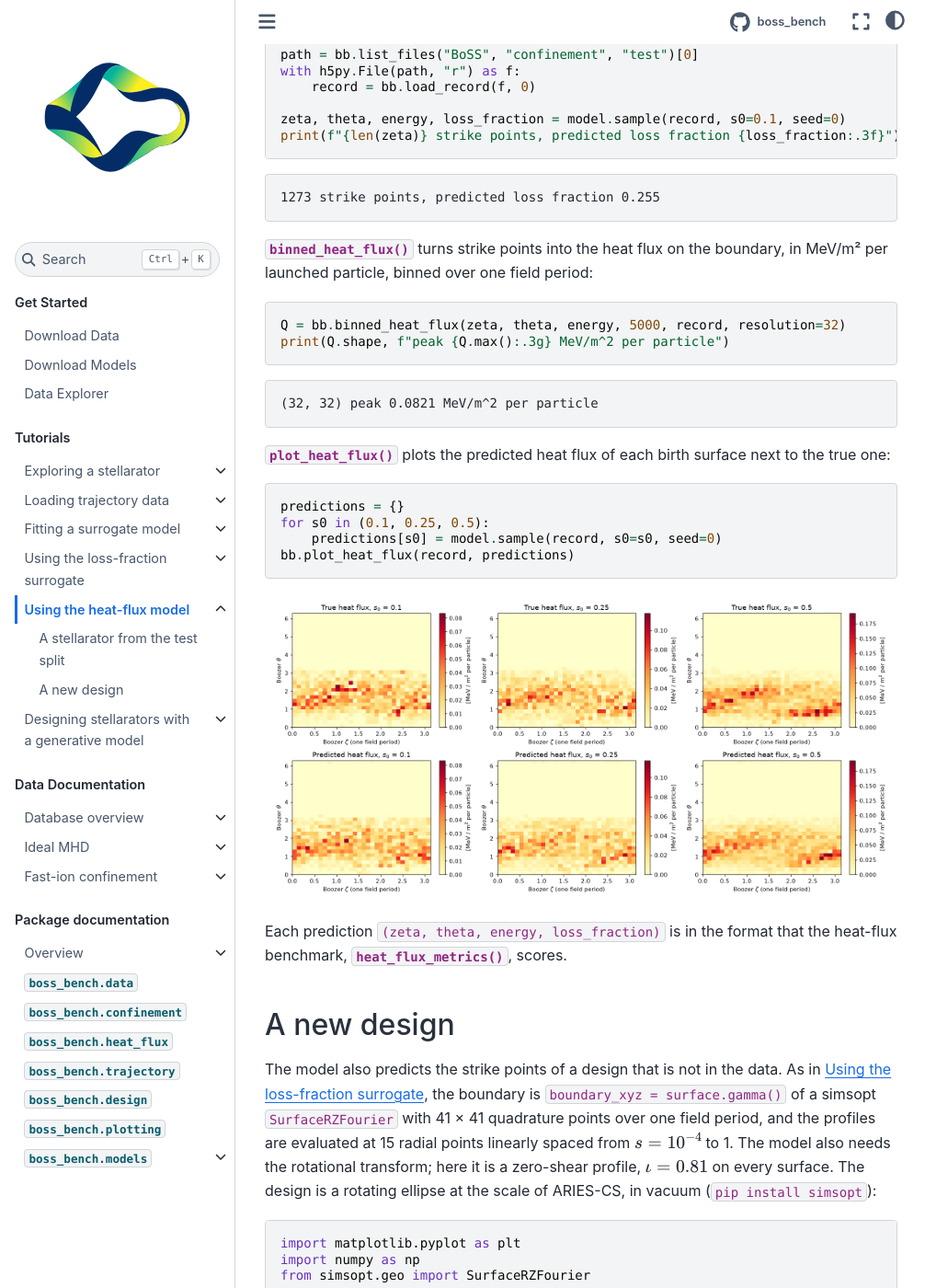
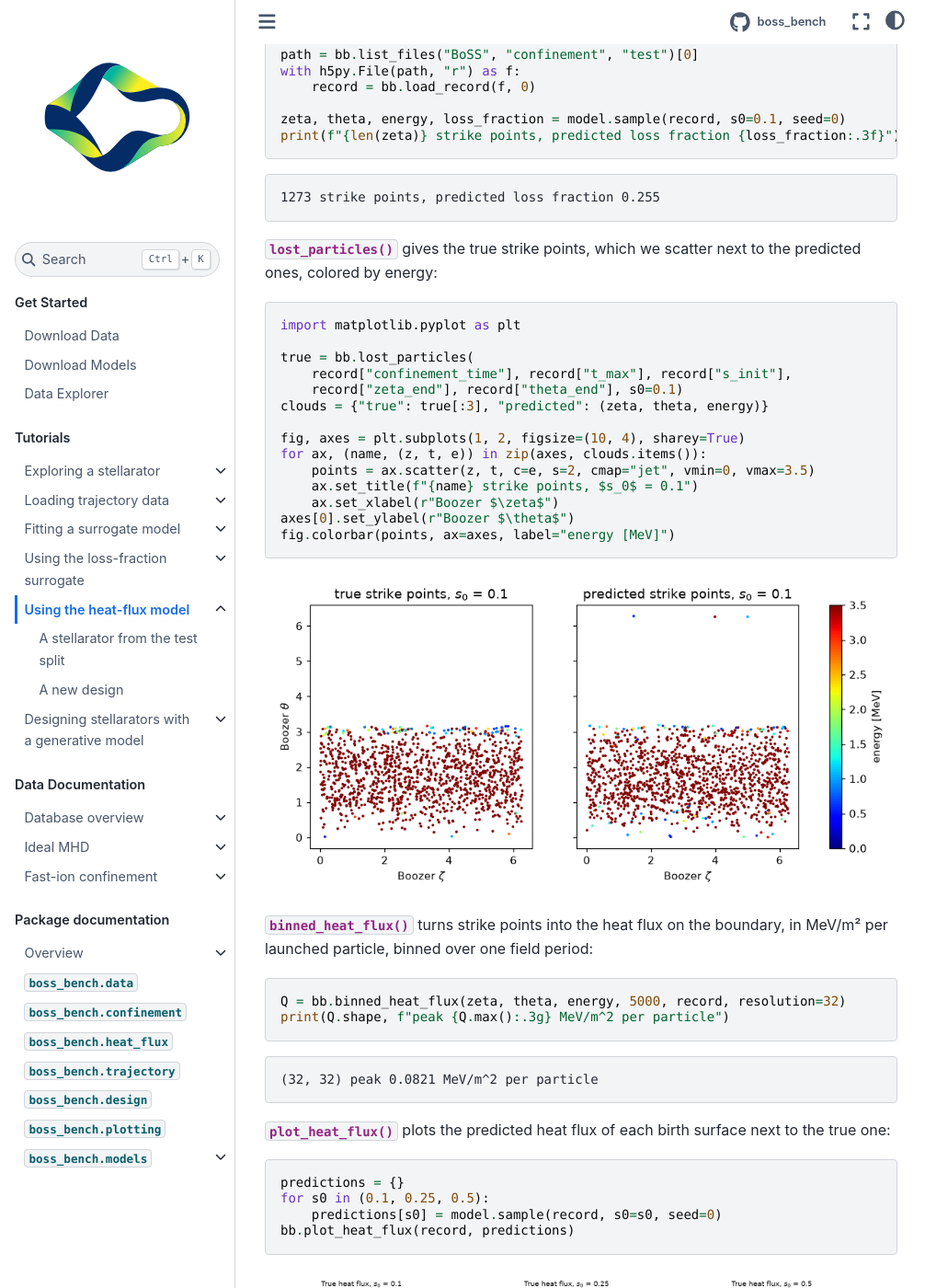
Before and after one commit to mishapadidar/boss_website, a Sphinx documentation site: the page built from docs/tutorials/using-heat-flux-model.md, in a window 1280 px wide and 1400 px high, scrolled down 768 px. Shown: the whole window at 92% size, without its empty margins (0-1031 px from the left). Built offline with Sphinx 7.4.7 and the Sphinx Book theme 1.1.4, drawn with Linux system fonts in a browser that asks for light colours; comment, search, counter and statistics services are not loaded; some of the changed text lies outside the part shown.

Commit message:
Tutorials: strike points next to the truth; designs colored by height
Using the heat-flux model scatters the sampled strike points next to
the true ones, and plots the new design's strike points next to their
binned energy. Wording changes in both tutorials; the generated design
is colored by height (plot_device without modB, boss_bench 8acd579).

Co-Authored-By: Claude Opus 5.5 (1M context) <noreply@anthropic.com>

````diff
--- a/docs/tutorials/using-heat-flux-model.md
+++ b/docs/tutorials/using-heat-flux-model.md
@@ -46,6 +46,30 @@ print(f"{len(zeta)} strike points, predicted loss fraction {loss_fraction:.3f}")
 1273 strike points, predicted loss fraction 0.255
 ```
 
+{func}`~boss_bench.heat_flux.lost_particles` gives the true strike points, which we
+scatter next to the predicted ones, colored by energy:
+
+```python
+import matplotlib.pyplot as plt
+
+true = bb.lost_particles(
+    record["confinement_time"], record["t_max"], record["s_init"],
+    record["zeta_end"], record["theta_end"], s0=0.1)
+clouds = {"true": true[:3], "predicted": (zeta, theta, energy)}
+
+fig, axes = plt.subplots(1, 2, figsize=(10, 4), sharey=True)
+for ax, (name, (z, t, e)) in zip(axes, clouds.items()):
+    points = ax.scatter(z, t, c=e, s=2, cmap="jet", vmin=0, vmax=3.5)
+    ax.set_title(f"{name} strike points, $s_0$ = 0.1")
+    ax.set_xlabel(r"Boozer $\zeta$")
+axes[0].set_ylabel(r"Boozer $\theta$")
+fig.colorbar(points, ax=axes, label="energy [MeV]")
+```
+
+```{figure} ../_static/tutorials/using_heat_flux_model_strike_points.png
+:alt: True and predicted strike points of the particles born on s0 = 0.1, colored by energy
+```
+
 {func}`~boss_bench.heat_flux.binned_heat_flux` turns strike points into the heat flux
 on the boundary, in MeV/m² per launched particle, binned over one field period:
 
@@ -77,16 +101,15 @@ heat-flux benchmark, {func}`~boss_bench.heat_flux.heat_flux_metrics`, scores.
 
 ## A new design
 
-The model also predicts the strike points of a design that is not in the data. As in
+The model can also predict the strike points of a design that is not in the data. As in
 [Using the loss-fraction surrogate](using-loss-fraction-surrogate.md), the boundary is
 `boundary_xyz = surface.gamma()` of a simsopt `SurfaceRZFourier` with 41 × 41
 quadrature points over one field period, and the profiles are evaluated at 15 radial
 points linearly spaced from $s = 10^{-4}$ to 1. The model also needs the rotational
-transform; here it is a zero-shear profile, $\iota = 0.81$ on every surface. The design
+transform; here we use a zero-shear profile, $\iota = 0.81$ on every surface. The design
 is a rotating ellipse at the scale of ARIES-CS, in vacuum (`pip install simsopt`):
 
 ```python
-import matplotlib.pyplot as plt
 import numpy as np
 from simsopt.geo import SurfaceRZFourier
 
@@ -119,16 +142,22 @@ print(f"{len(zeta)} strike points, predicted loss fraction {loss_fraction:.3f}")
 
 {func}`~boss_bench.heat_flux.binned_heat_flux` divides by the area of each bin on the
 boundary, which it computes from the Boozer coordinates of the boundary (`R_boozer`,
-`Z_boozer` and `nu_boozer`, from booz_xform). Without them, we plot the energy that the
-strike points deposit in each bin, with the field periods folded into one:
+`Z_boozer` and `nu_boozer`, from booz_xform). Without computing the Boozer coordinates,
+we plot the energy that the strike points deposit in each bin, with the field periods
+folded into one, next to the strike points themselves:
 
 ```python
-plt.figure(figsize=(5, 3.6))
 folded = zeta % (2 * np.pi / nfp)  # the field periods folded into one
-plt.hist2d(folded, theta, bins=32, weights=energy, cmap="YlOrRd")
-plt.colorbar(label="energy of the strike points [MeV]")
-plt.xlabel(r"Boozer $\zeta$ (one field period)")
-plt.ylabel(r"Boozer $\theta$")
+fig, axes = plt.subplots(1, 2, figsize=(11, 4))
+h = axes[0].hist2d(folded, theta, bins=32, weights=energy, cmap="YlOrRd")
+fig.colorbar(h[3], ax=axes[0], label="energy of the strike points [MeV]")
+axes[0].set_xlabel(r"Boozer $\zeta$ (one field period)")
+points = axes[1].scatter(
+    zeta, theta, c=energy, s=2, cmap="jet", vmin=0, vmax=3.5)
+fig.colorbar(points, ax=axes[1], label="energy [MeV]")
+axes[1].set_xlabel(r"Boozer $\zeta$")
+for ax in axes:
+    ax.set_ylabel(r"Boozer $\theta$")
 ```
 
 ```{figure} ../_static/tutorials/using_heat_flux_model_new_design.png
````
Also changed, not shown: docs/tutorials/designing-stellarators.md (+7 -6 lines), docs/_static/tutorials/designing_stellarators.png, docs/_static/tutorials/using_heat_flux_model_new_design.png, docs/_static/tutorials/using_heat_flux_model_strike_points.png (added).
